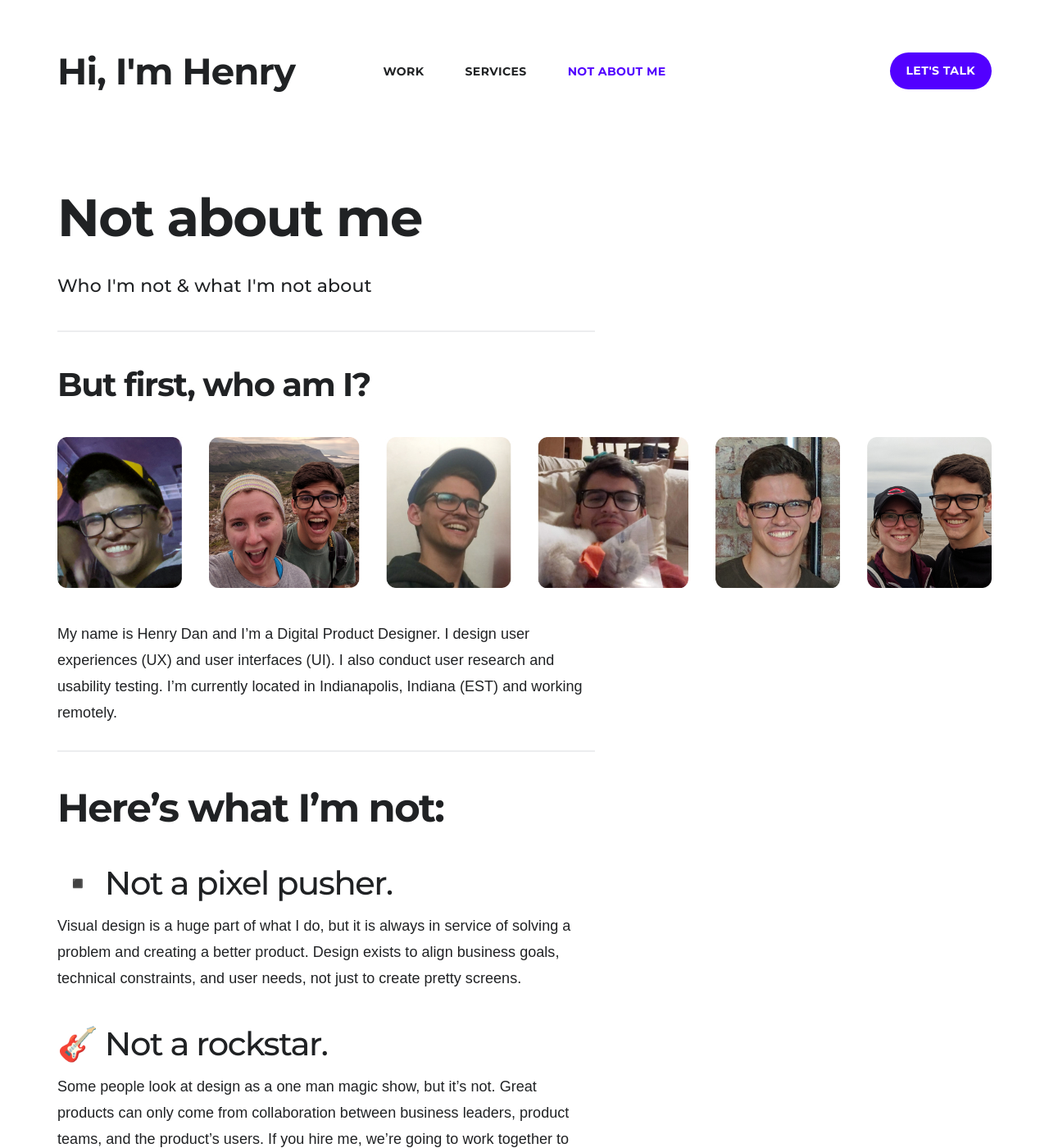
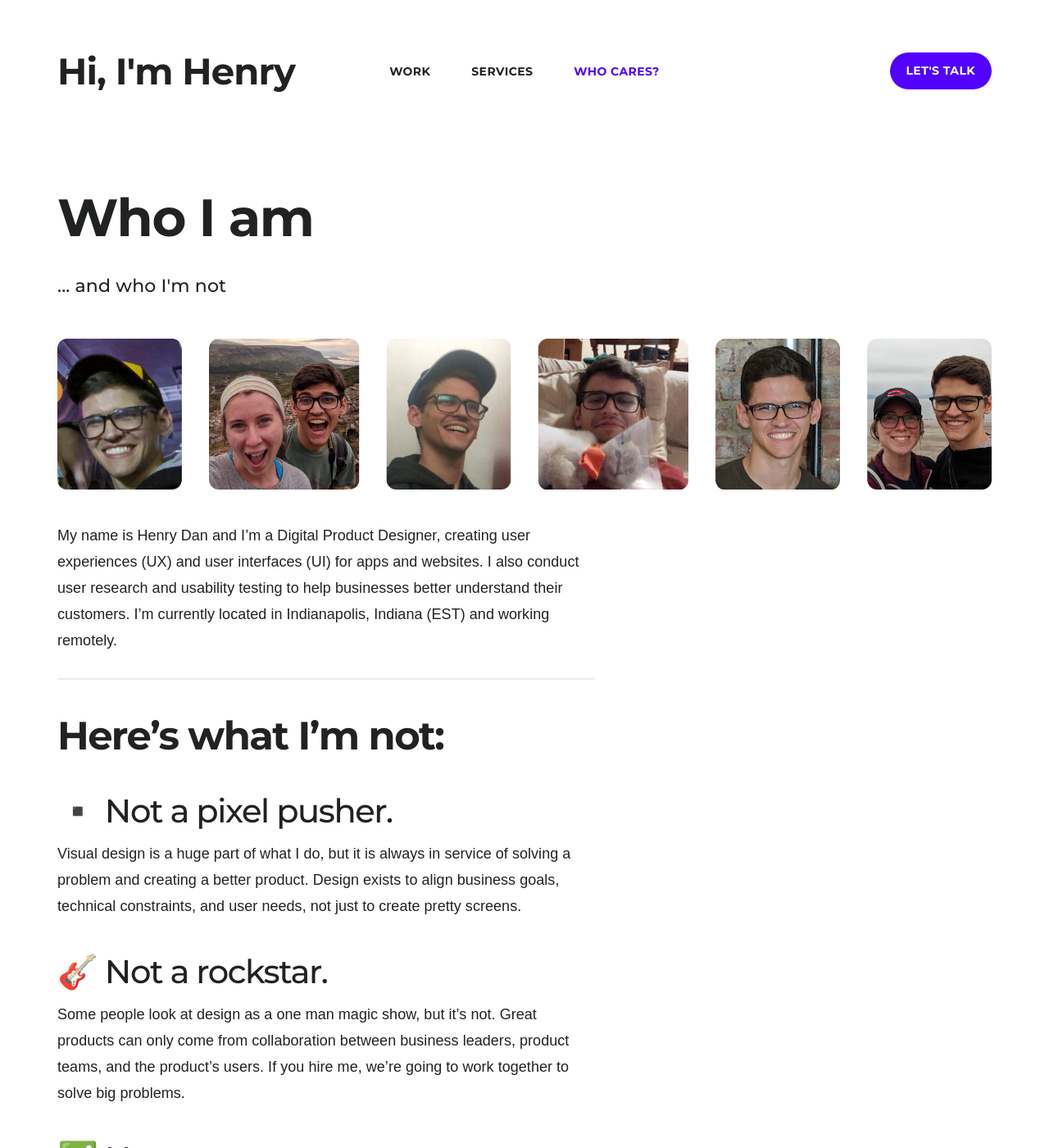
Before and after one commit to hdan-design/hdan-design.github.io, a Jekyll site: the page built from _pages/About.md, in a window 1280 px wide and 1400 px high. Shown: the whole window at 82% size. Built offline with Jekyll 4.4.1, drawn with Linux system fonts in a browser that asks for light colours; nearby versions of some CDN libraries.

Commit message:
about updates, favicon, background
updates to about page content, added main page backgrounds, and favicon

```diff
--- a/_data/settings.yml
+++ b/_data/settings.yml
@@ -12,7 +12,7 @@ menu_settings:
       url: '/'
     - title: 'Services'
       url: '/Services'
-    - title: 'not about me'
+    - title: 'Who cares?'
       url: '/about'
 
 footer_settings:
@@ -21,17 +21,17 @@ footer_settings:
   # tagline: Henry Dan - Digital Product Designer
 
 hero_settings:
-  background_image: /images/backgrounds/background-hero.svg
+  background_image: /images/backgrounds/background6.svg
 
 post_settings:
   grid_spacing: 10
 
 contact_settings:
   email_address: 'hello@henrydan.me'
-  form_action: 'https://formspree.io/hello@jekyllthemes.io'
-  confirmation_url: '/thanks'
-  email_subject: 'Contact form submission'
-  send_button_text: 'Send'
+  # form_action: 'https://formspree.io/hello@jekyllthemes.io'
+  # confirmation_url: '/thanks'
+  # email_subject: 'Contact form submission'
+  # send_button_text: 'Send'
 
 social_settings:
   facebook_url: ''
--- a/_pages/About.md
+++ b/_pages/About.md
@@ -1,13 +1,11 @@
 ---
-title: Not about me
-subtitle: Who I'm not & what I'm not about
+title: Who I am
+subtitle: ... and who I'm not
 ---
----
-### **But first, who am I?**
 
 ![Me](/images/about/about9.jpg)
 
-My name is Henry Dan and I'm a Digital Product Designer. I design user experiences (UX) and user interfaces (UI). I also conduct user research and usability testing. I'm currently located in Indianapolis, Indiana (EST) and working remotely.
+My name is Henry Dan and I'm a Digital Product Designer, creating user experiences (UX) and user interfaces (UI) for apps and websites. I also conduct user research and usability testing to help businesses better understand their customers. I'm currently located in Indianapolis, Indiana (EST) and working remotely.
 
 ---
 
```
Also changed, not shown: images/backgrounds/background3.png (added), images/backgrounds/background4.svg (added), images/backgrounds/background5.svg (added), images/backgrounds/background6.svg (added), images/favicon.png.
